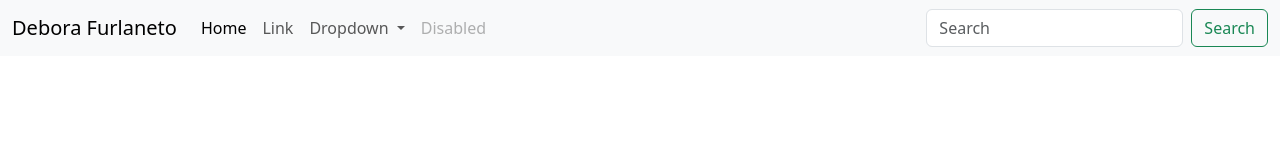
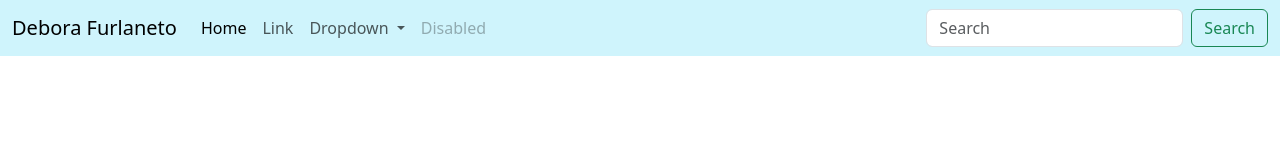
Before and after one commit to Debora-Furlaneto/Debora-Furlaneto.github.io, a plain HTML site: page index.html in a window 1280 px wide. Drawn offline with nearby package versions, Linux system fonts and the light colour scheme.

Commit message:
alterada a cor

```diff
--- a/index.html
+++ b/index.html
@@ -9,7 +9,7 @@
   <body>
 
     <!--Meu código aqui-->
-    <nav class="navbar navbar-expand-lg bg-body-tertiary">
+    <nav class="navbar navbar-expand-lg bg-info-subtle">
         <div class="container-fluid">
           <a class="navbar-brand" href="#">Debora Furlaneto</a>
           <button class="navbar-toggler" type="button" data-bs-toggle="collapse" data-bs-target="#navbarSupportedContent" aria-controls="navbarSupportedContent" aria-expanded="false" aria-label="Toggle navigation">
```
